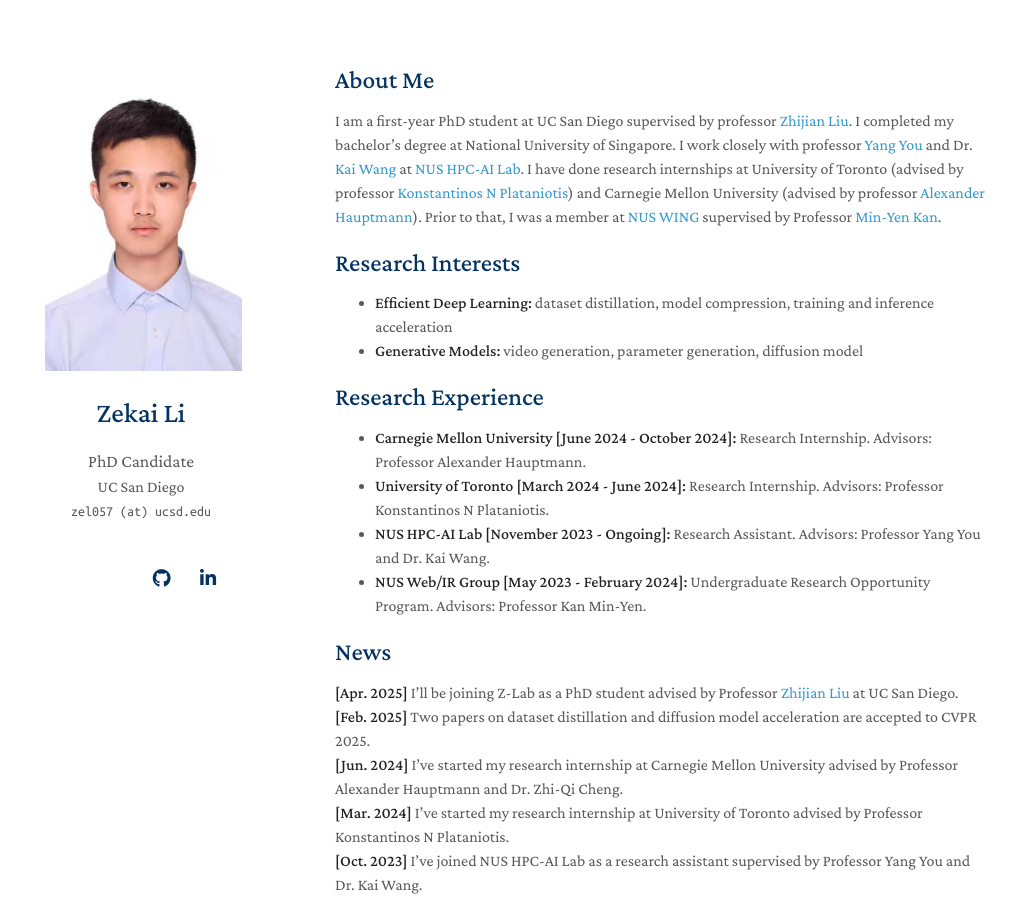
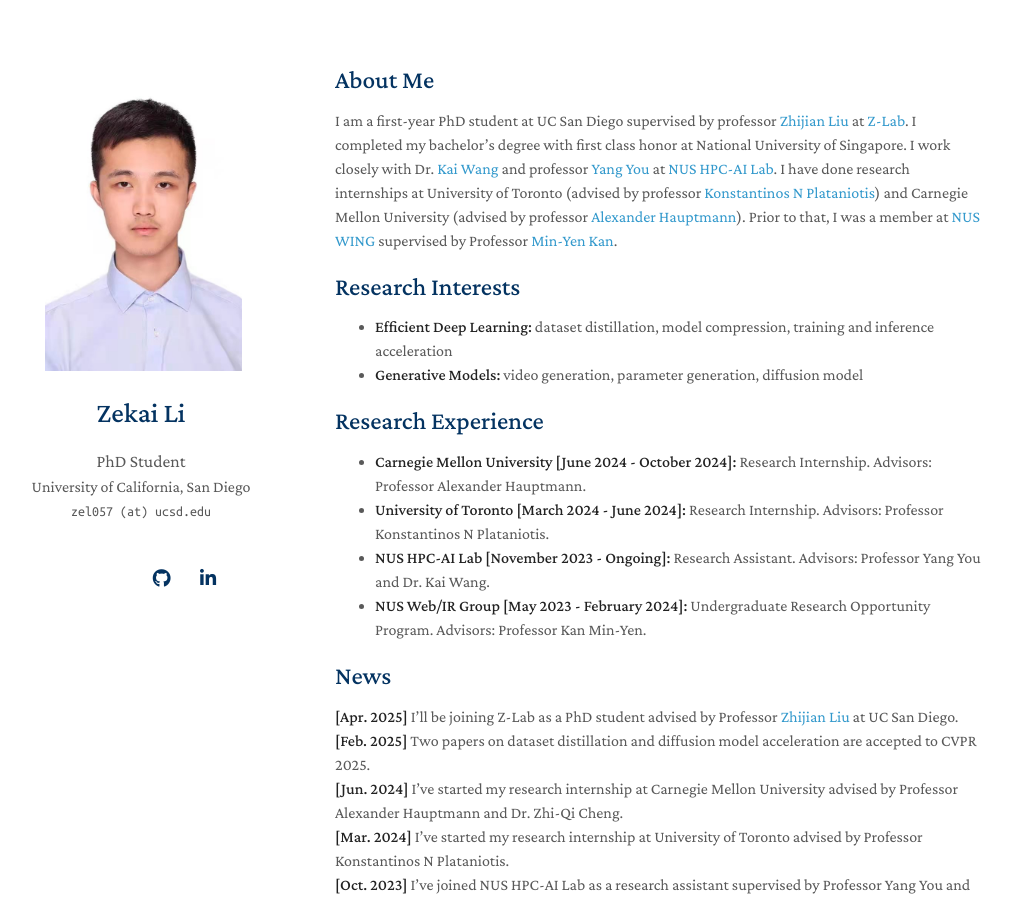
Before and after one commit to lizekai-richard/lizekai-richard.github.io, a Jekyll site: the page built from index.md, in a window 1280 px wide and 900 px high. Shown: the whole window, without its empty margins (135-1151 px from the left). Built offline with Jekyll 4.4.1, drawn with Linux system fonts in a browser that asks for light colours; nearby versions of some CDN libraries; a style sheet for code colours, icons or effects is not loaded; our own code applies the rules of GitHub Pages for plain Markdown files.

Commit message:
Update profile

```diff
--- a/_config.yml
+++ b/_config.yml
@@ -1,7 +1,7 @@
 # Basic Information
 title: Zekai Li
-position: PhD Candidate
-affiliation: UC San Diego
+position: PhD Student
+affiliation: University of California, San Diego
 email: zel057 (at) ucsd.edu
 
 # Search Engine Optimization (SEO)
--- a/index.md
+++ b/index.md
@@ -4,7 +4,7 @@ layout: homepage
 
 ## About Me
 
-I am a first-year PhD student at UC San Diego supervised by professor [Zhijian Liu](https://zhijianliu.com/). I completed my bachelor's degree at National University of Singapore. I work closely with professor [Yang You](https://www.comp.nus.edu.sg/~youy/) and Dr. [Kai Wang](https://kaiwang960112.github.io/) at [NUS HPC-AI Lab](https://ai.comp.nus.edu.sg/). I have done research internships at University of Toronto (advised by professor [Konstantinos N Plataniotis](https://www.plataniotis.com/)) and Carnegie Mellon University (advised by professor [Alexander Hauptmann](https://www.cs.cmu.edu/~alex/)). Prior to that, I was a member at [NUS WING](https://wing.comp.nus.edu.sg/) supervised by Professor [Min-Yen Kan](https://www.comp.nus.edu.sg/~kanmy/).
+I am a first-year PhD student at UC San Diego supervised by professor [Zhijian Liu](https://zhijianliu.com/) at [Z-Lab](https://z-lab.ai/). I completed my bachelor's degree with first class honor at National University of Singapore. I work closely with Dr. [Kai Wang](https://kaiwang960112.github.io/) and professor [Yang You](https://www.comp.nus.edu.sg/~youy/) at [NUS HPC-AI Lab](https://ai.comp.nus.edu.sg/). I have done research internships at University of Toronto (advised by professor [Konstantinos N Plataniotis](https://www.plataniotis.com/)) and Carnegie Mellon University (advised by professor [Alexander Hauptmann](https://www.cs.cmu.edu/~alex/)). Prior to that, I was a member at [NUS WING](https://wing.comp.nus.edu.sg/) supervised by Professor [Min-Yen Kan](https://www.comp.nus.edu.sg/~kanmy/).
 
 
 ## Research Interests
```
